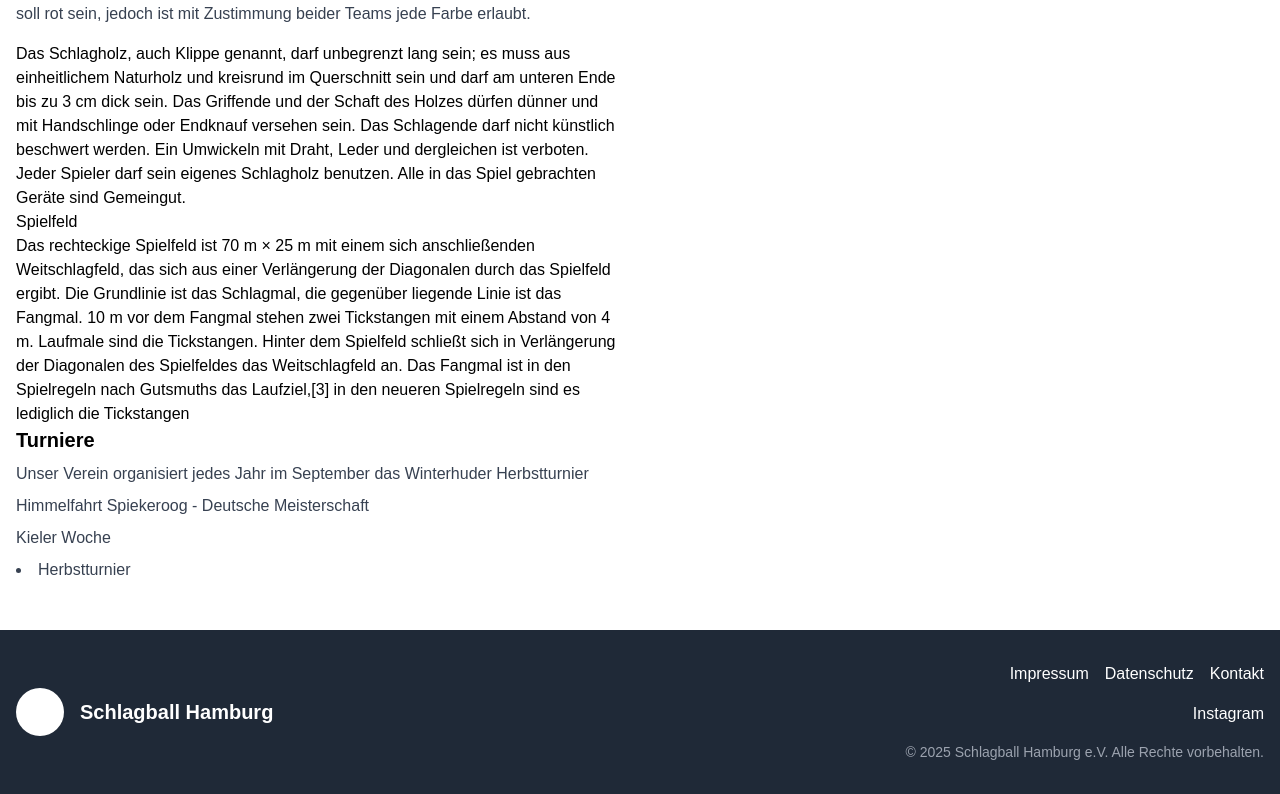
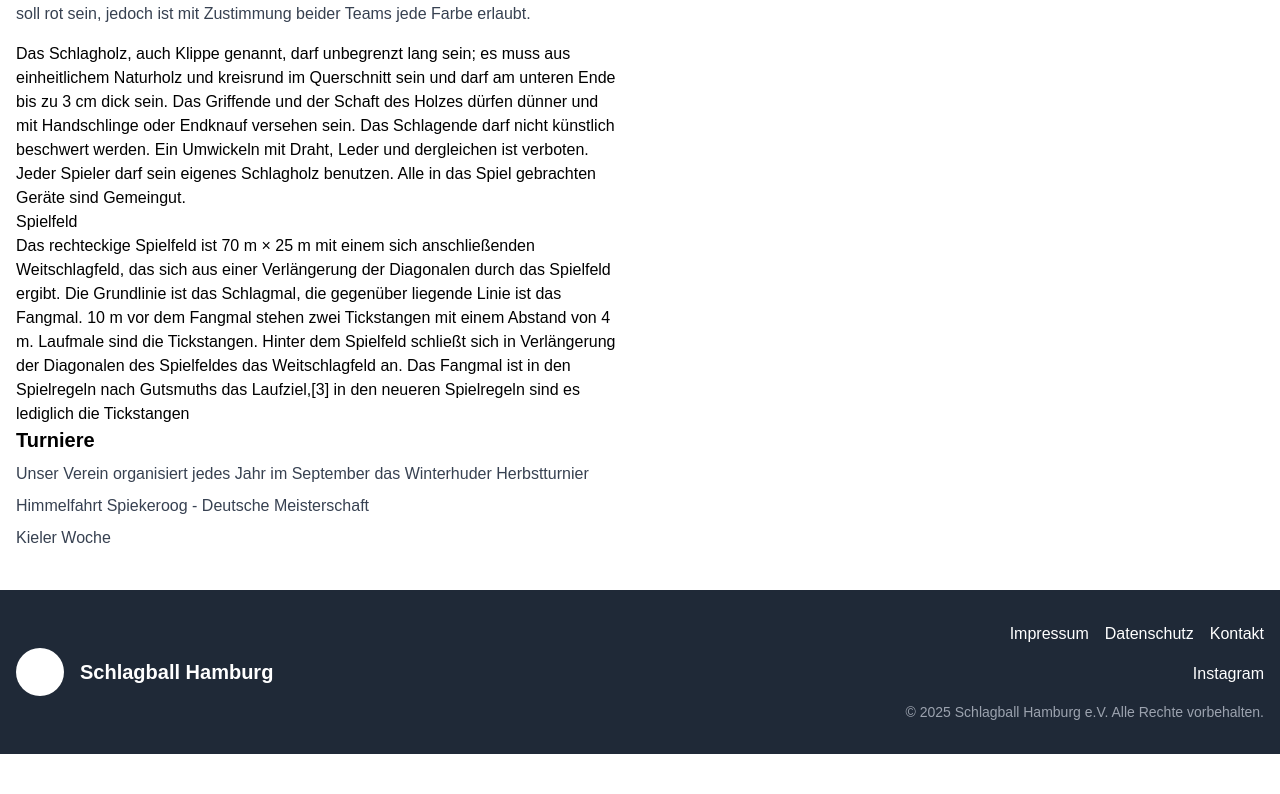
Before and after one commit to casimanodes/verein, a Next.js app: page / in a window 1280 px wide. Shown: the part 2574-3368 px from the top of the page. After the commit the page ends 3328 px from the top, so only its background shows below. Built offline with nearby package versions, Linux system fonts and the light colour scheme.

Commit message:
Update sport-section.tsx

```diff
--- a/components/sport-section.tsx
+++ b/components/sport-section.tsx
@@ -66,9 +66,7 @@ export function SportSection() {
                 <p className="text-gray-700 mb-2">Unser Verein organisiert jedes Jahr im September das Winterhuder Herbstturnier</p>
                 <p className="text-gray-700 mb-2">Himmelfahrt Spiekeroog - Deutsche Meisterschaft</p>
                 <p className="text-gray-700 mb-2">Kieler Woche</p>
-              <ul className="list-disc list-inside text-gray-700 mb-4">
-                <li>Herbstturnier </li>
-              </ul>
+
             </div>
 
             <Accordion type="single" collapsible className="md:hidden w-full">
```
